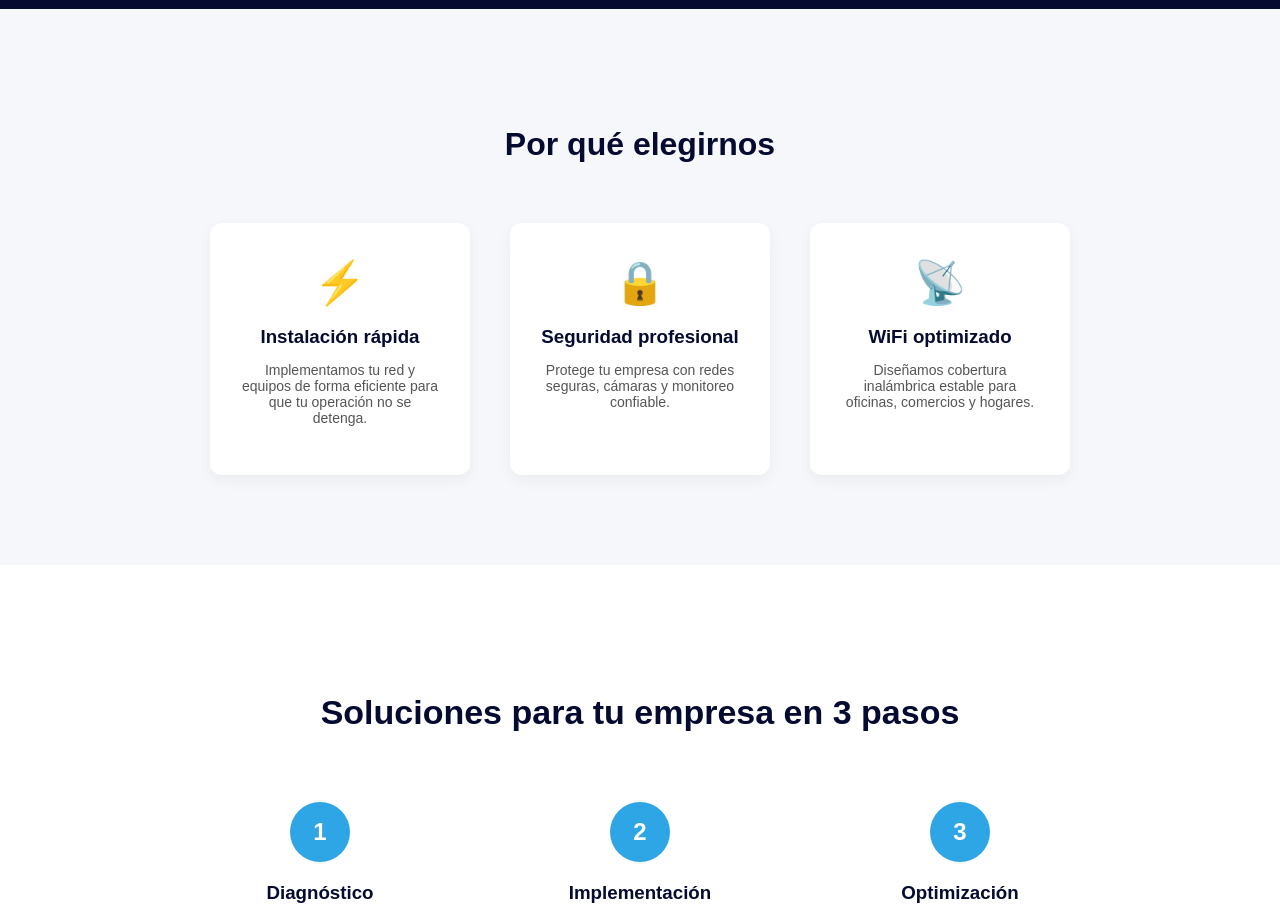
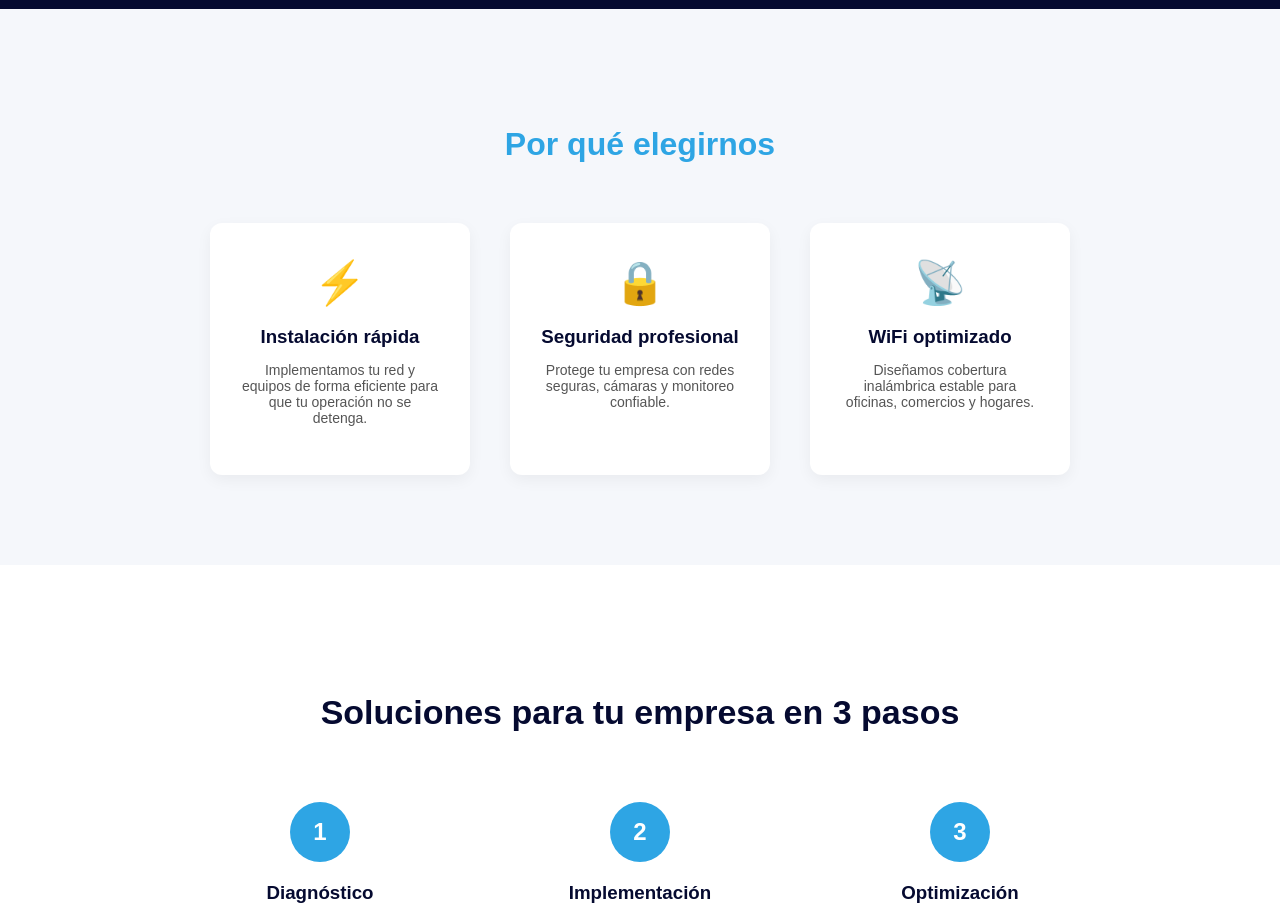
Before and after one commit to OcteFlow/octeflow-site, a Next.js app: page / in a window 1280 px wide. Shown: the part 2400-3321 px from the top of the page. Built offline with nearby package versions, Linux system fonts and the light colour scheme.

Commit message:
Update index.js

```diff
--- a/pages/index.js
+++ b/pages/index.js
@@ -333,7 +333,7 @@ transition:"transform 0.3s"
 }}>
 
 <h2 style={{
-  color:"#050a30",
+  color:"#2ea5e4",
   fontSize:"32px",
   marginBottom:"60px"
 }}>
```
